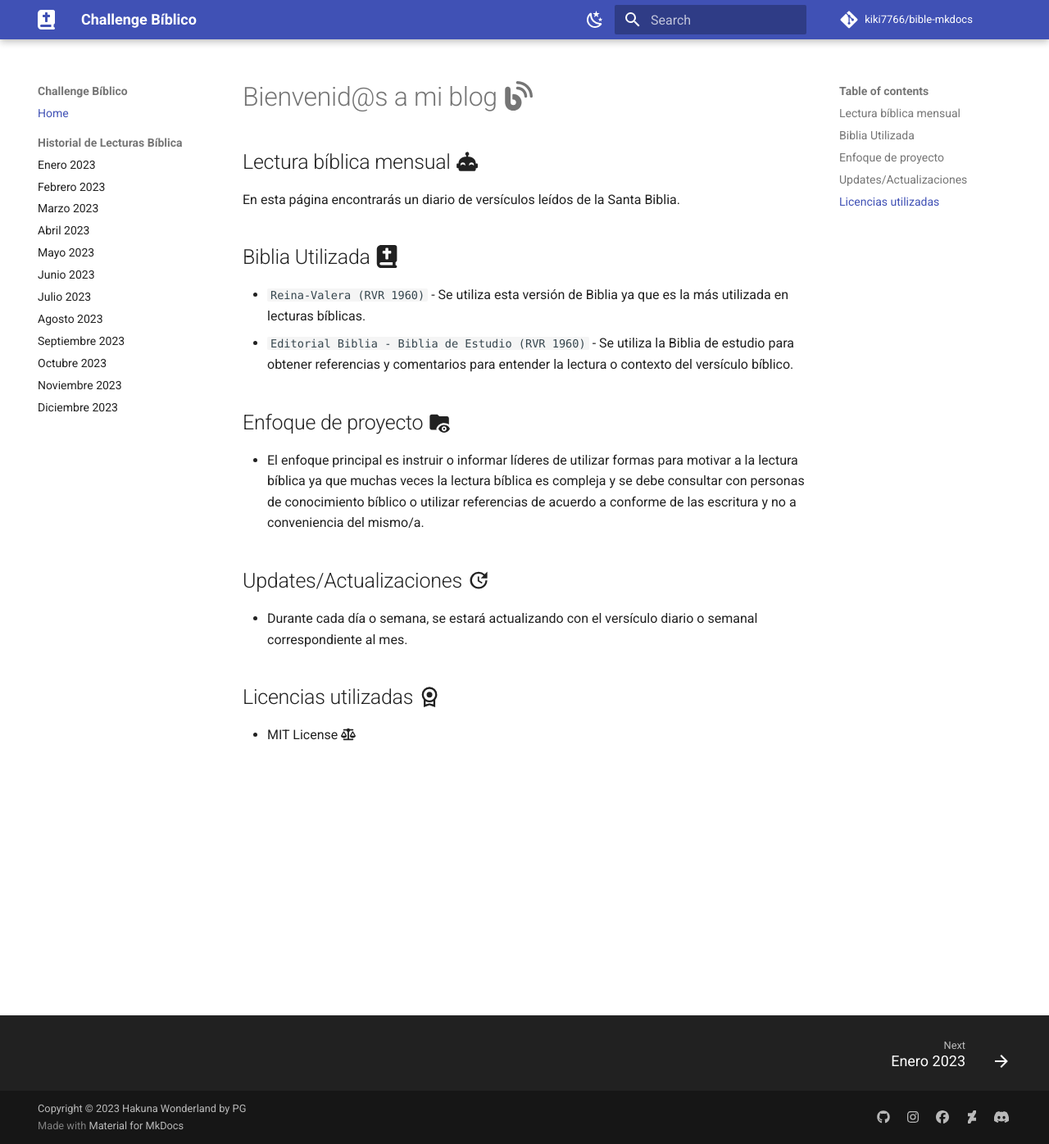
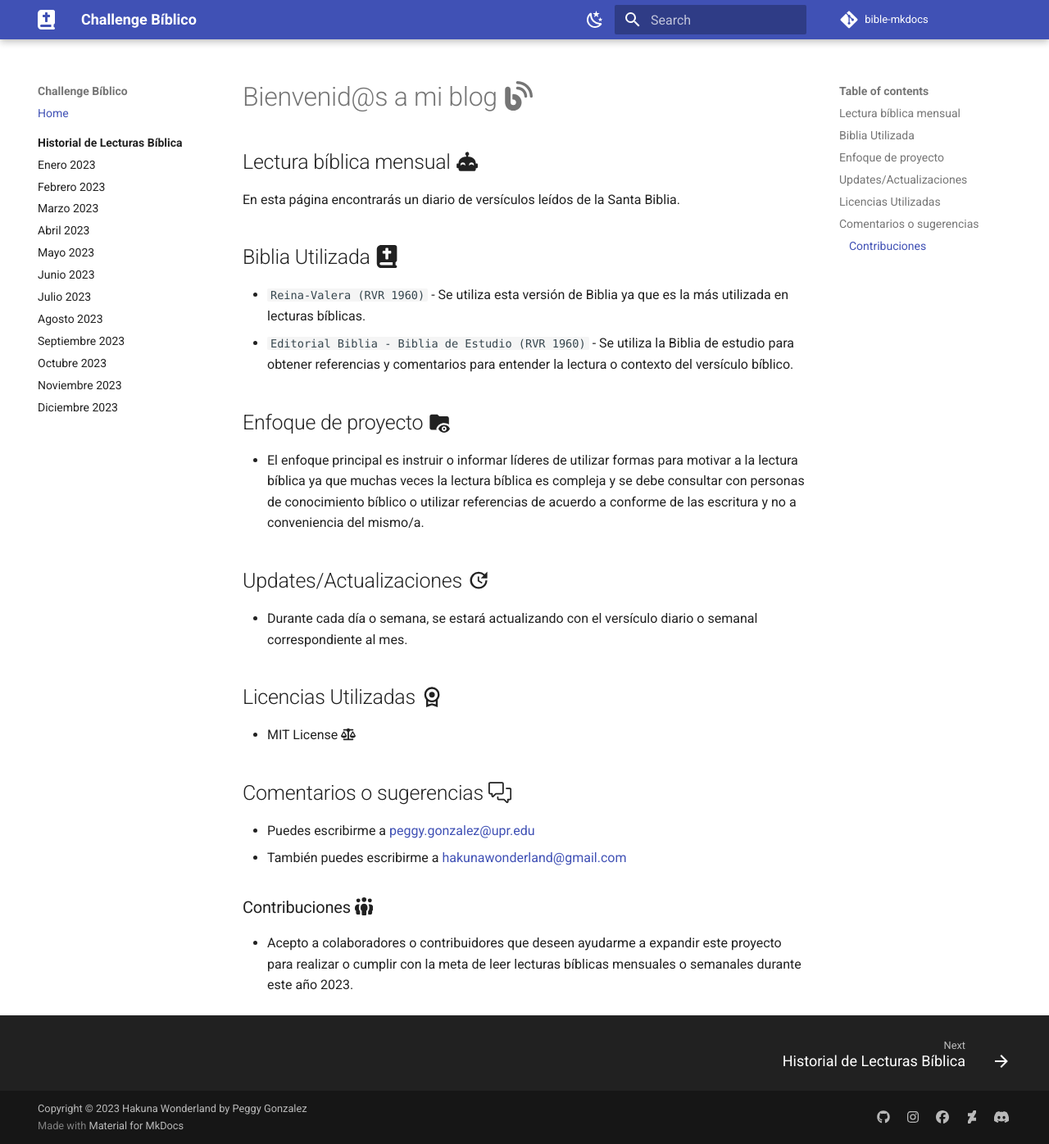
Before and after one commit to kiki7766/bible-mkdocs, an MkDocs documentation site: the page built from docs/index.md, in a window 1280 px wide and 1396 px high. Shown: the whole window at 82% size. Built offline with MkDocs 1.6.1 and Material for MkDocs 9.7.7, drawn with Linux system fonts in a browser that asks for light colours; some web fonts are replaced; comment, search, counter and statistics services are not loaded.

Commit message:
Adding month 01 - last verse of January && some images

```diff
--- a/docs/index.md
+++ b/docs/index.md
@@ -17,5 +17,14 @@ En esta página encontrarás un diario de versículos leídos de la Santa Biblia
 
 - Durante cada día o semana, se estará actualizando con el versículo diario o semanal correspondiente al mes.
 
-## Licencias utilizadas :material-license:
+## Licencias Utilizadas :material-license:
 - MIT License :fontawesome-solid-scale-balanced:
+
+## Comentarios o sugerencias :octicons-comment-discussion-24:
+
+- Puedes escribirme a [peggy.gonzalez@upr.edu](mailto:peggy.gonzalez@upr.edu){target=_blank}
+- También puedes escribirme a [hakunawonderland@gmail.com](mailto:hakunawonderland@gmail.com){target=_blank}
+
+### Contribuciones :fontawesome-solid-people-group:
+
+- Acepto a colaboradores o contribuidores que deseen ayudarme a expandir este proyecto para realizar o cumplir con la meta de leer lecturas bíblicas mensuales o semanales durante este año 2023.
--- a/mkdocs.yml
+++ b/mkdocs.yml
@@ -6,11 +6,11 @@ site_description: >-
 
 
 # Repository
-repo_name: kiki7766/bible-mkdocs
+repo_name: bible-mkdocs
 repo_url: https://github.com/kiki7766/bible-mkdocs
 
 # Copyrights
-copyright: Copyright &copy; 2023 Hakuna Wonderland by PG
+copyright: Copyright &copy; 2023 Hakuna Wonderland by Peggy Gonzalez
 
 # Configuration of Personal Page
 theme:
@@ -36,7 +36,7 @@ theme:
         name: Switch to light mode
     - scheme: slate
       primary: light green
-      accent: lime #deep orange
+      accent: orange #lime
       toggle:
         icon: material/weather-sunny
         name: Switch to dark mode
@@ -49,6 +49,7 @@ theme:
 plugins:
   - search:
       separator: '[\s\-,:!=\[\]()"`/]+|\.(?!\d)|&[lg]t;|(?!\b)(?=[A-Z][a-z])'
+  - glightbox
 # Customization
 extra:
   social:
@@ -90,6 +91,7 @@ markdown_extensions:
 nav:
   - Home: index.md
   - Historial de Lecturas Bíblica:
+    - m/index.md
     - Enero 2023: m/ene.md
     - Febrero 2023: m/feb.md
     - Marzo 2023: m/mar.md
```
Also changed, not shown: docs/m/ene.md (+22 -2 lines), docs/m/index.md (added, +25 -0 lines), docs/assets/fe.jpg (added), docs/assets/fearfully.jpg (added), docs/assets/obrero.jpg (added), docs/assets/resistir.jpg (added), docs/assets/something.png (added).
